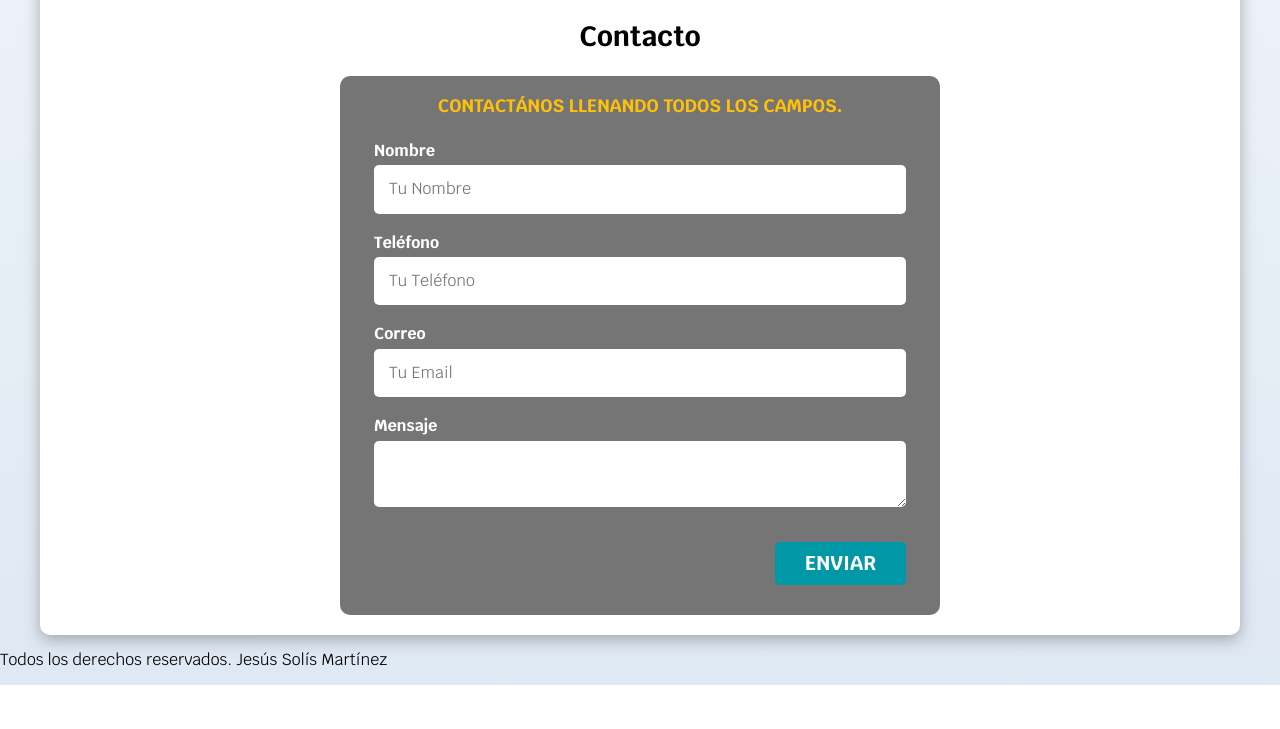
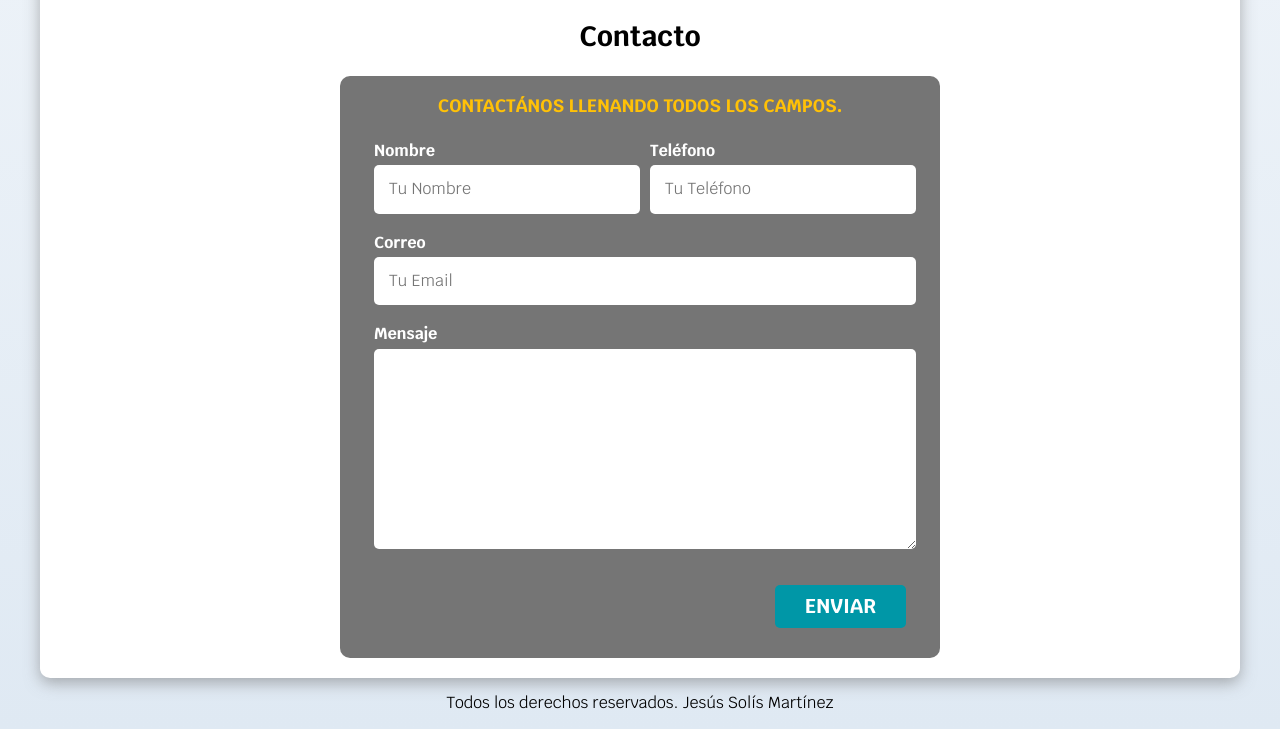
Before and after one commit to jfsm17/freelancer, a plain HTML site: page index.html in a window 1280 px wide. Shown: the part 1108-1837 px from the top of the page. Before the commit the page ends 1793 px from the top, so only its background shows below. Drawn offline with Linux system fonts and the light colour scheme.

Commit message:
version 2

```diff
--- a/css/style.css
+++ b/css/style.css
@@ -10,6 +10,7 @@
 html{
     font-size: 62.5%;
     box-sizing: border-box;
+    scroll-snap-type: y mandatory;
 }
 *, *:before, *:after {
     box-sizing: inherit;
@@ -138,7 +139,15 @@ h1 ,h2,h3{
     color: var(--blanco);
 }
 
+
 /*servicios*/
+/*scroll-sanp*/
+.servicios,
+.navegacion-principal,
+.formulario{
+    scroll-snap-align: center;
+    scroll-snap-stop: always;
+}
 @media (min-width: 768px) {
     .servicios{
         display: grid;
@@ -188,17 +197,32 @@ h1 ,h2,h3{
     margin-bottom: 2rem;
     color: var(--primario);
 }
-.contenedor-campos{
-
+@media (min-width: 768px) {
+    .contenedor-campos{
+        display: grid;
+        grid-template-columns: 50% 50%; /**fijar numero de columnas**/
+        grid-template-rows: auto auto 25rem;
+        column-gap: 1rem;
+    }
+    /*** En nth el arreglo comienza desde 1 ***/
+    .campo:nth-child(3),
+    .campo:nth-child(4){
+        grid-column: 1 / 3;/** posicionar un elemento**/
+}
 }
 .campo{
     margin-bottom: 2rem;
 }
+
+
 .campo label{
     color:var(--blanco);
     font-weight: 700;
     margin-bottom: .5rem;
     display: block;
+}
+.campo textarea{
+    height: 20rem;
 }
 .input-text{
     width: 100%;
@@ -206,3 +230,7 @@ h1 ,h2,h3{
     padding: 1.5rem;
     border-radius: 0.5rem;
 }
+
+.footer{
+    text-align: center;
+}
--- a/index.html
+++ b/index.html
@@ -136,7 +136,7 @@
             </form>
         </section>
     </main>
-        <footer>
+        <footer class="footer">
         <p>Todos los derechos reservados. Jesús Solís Martínez</p>
         </footer>
 
```
